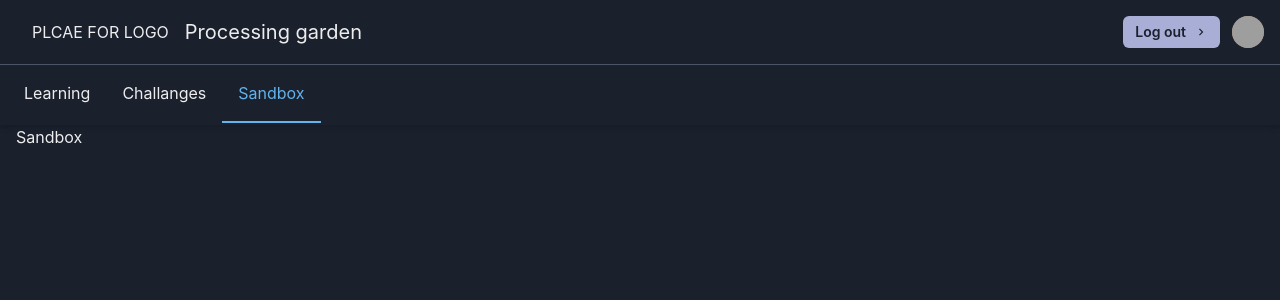
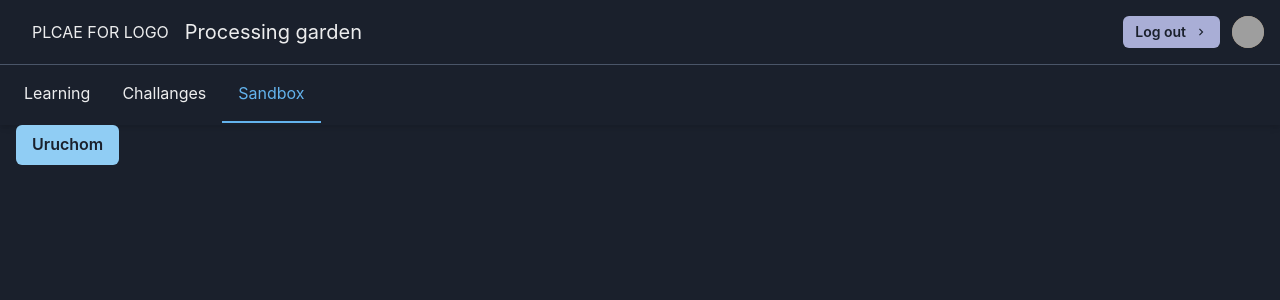
Before and after one commit to akai-org/processing-garden, a Next.js app: page /sandbox in a window 1280 px wide. Shown: the top 300 px of the page. Built offline with nearby package versions, Linux system fonts and the light colour scheme; grey boxes are pictures that could not be loaded.

Commit message:
resolve conflicts

```diff
--- /dev/null
+++ b/mdx.d.ts
@@ -0,0 +1,4 @@
+declare module '*.mdx' {
+  let MDXComponent: (props: any) => JSX.Element;
+  export default MDXComponent;
+}
--- /dev/null
+++ b/src/components/SandboxWrapper/SandboxWrapper.tsx
@@ -0,0 +1,22 @@
+import { FC, useState } from 'react';
+import { Button } from '@chakra-ui/react';
+
+const SandboxWrapper: FC = ({ children }) => {
+  const [isVisible, setVisible] = useState(false);
+
+  return (
+    <>
+      {isVisible && children}
+      <Button
+        onClick={() => {
+          setTimeout(() => setVisible(true));
+        }}
+        colorScheme="blue"
+      >
+        Uruchom
+      </Button>
+    </>
+  );
+};
+
+export default SandboxWrapper;
--- a/src/components/index.ts
+++ b/src/components/index.ts
@@ -1,5 +1,6 @@
 import Layout from './Layout/Layout';
 import Navbar from './Navbar/Navbar';
 import ResultInput from './ResultInput/ResultInput';
+import SandboxWrapper from './SandboxWrapper/SandboxWrapper';
 
-export { Layout, Navbar, ResultInput };
+export { Layout, Navbar, ResultInput, SandboxWrapper };
--- a/src/pages/sandbox/index.tsx
+++ b/src/pages/sandbox/index.tsx
@@ -1,7 +1,8 @@
+import { SandboxWrapper } from 'components';
 import { FC } from 'react';
 
 const Sandbox: FC = () => {
-  return <>Sandbox</>;
+  return <SandboxWrapper>Sandbox</SandboxWrapper>;
 };
 
 export default Sandbox;
```
